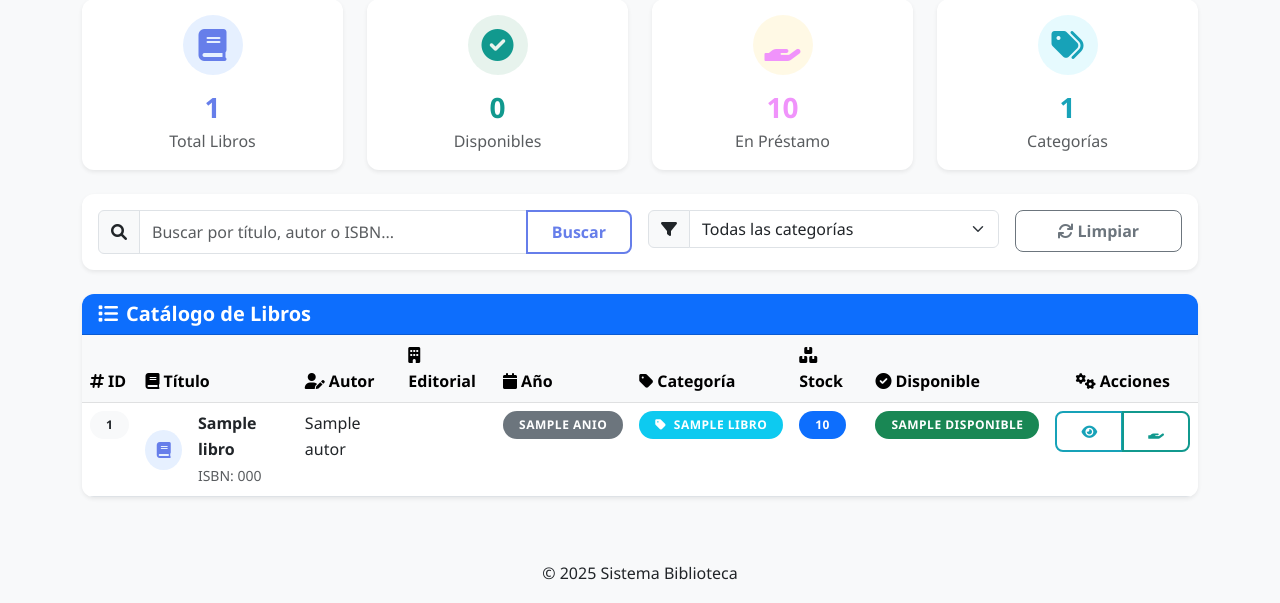
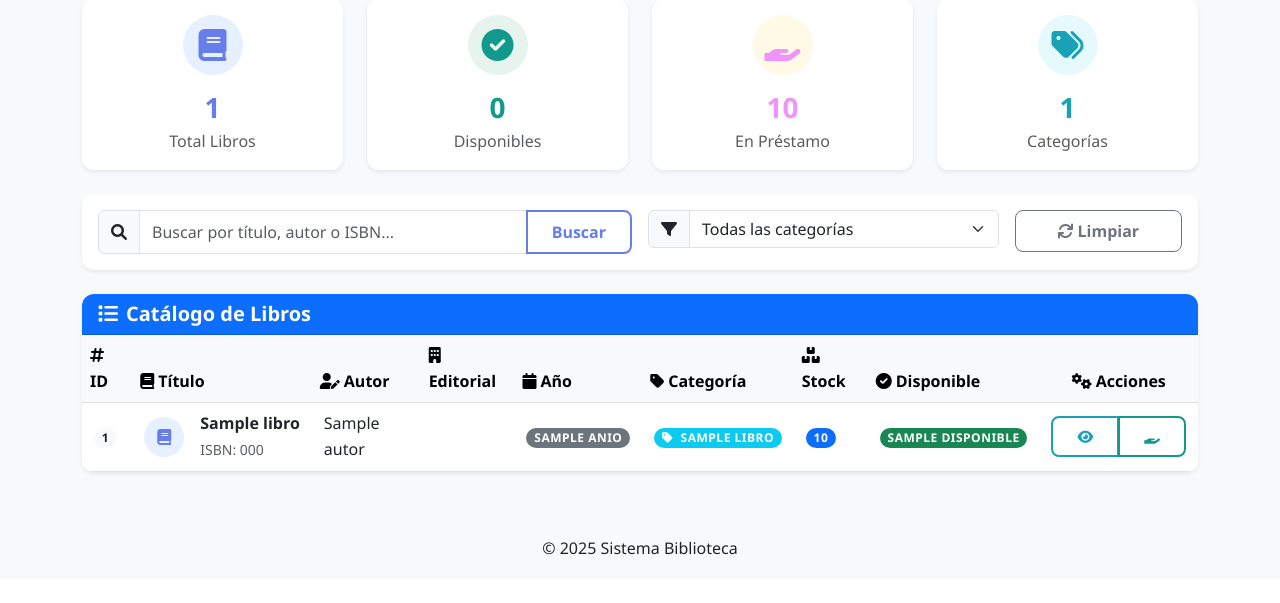
Before and after one commit to CristopherG19/sistema-biblioteca, a PHP site: template app/views/libros/index.php in a window 1280 px wide. Shown: the part 221-824 px from the top of the page. After the commit the page ends 776 px from the top, so only its background shows below. Run offline with PHP 8.4, Linux system fonts and the light colour scheme; the template is opened without the code that fills it: most values are stand-ins (such as "Sample title", 1, 10 or a date in 2020); data that the repository does not hold is empty; a stand-in replaces the project's code that opens the database connection.

Commit message:
Corrección de altura de filas en tabla de libros: Altura fija de 60px, títulos largos con ellipsis, badges uniformes

```diff
--- a/public/css/style.css
+++ b/public/css/style.css
@@ -398,6 +398,32 @@ h1, h2, h3, h4, h5, h6 {
     }
 }
 
+/* Estilos para tabla de libros */
+.table tbody tr {
+    height: 60px; /* Altura fija para todas las filas */
+    vertical-align: middle;
+}
+
+.table tbody td {
+    vertical-align: middle;
+    padding: 8px 12px;
+}
+
+/* Controlar títulos largos */
+.table tbody td .fw-semibold {
+    max-width: 200px;
+    white-space: nowrap;
+    overflow: hidden;
+    text-overflow: ellipsis;
+    display: block;
+}
+
+/* Asegurar que los badges mantengan su tamaño */
+.badge {
+    font-size: 0.75em;
+    padding: 0.35em 0.65em;
+}
+
 /* Animaciones de entrada */
 @keyframes fadeInUp {
     from {
```
